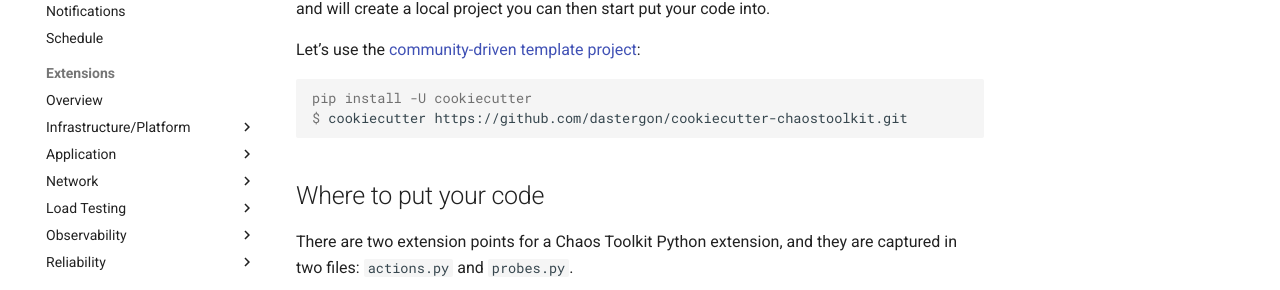
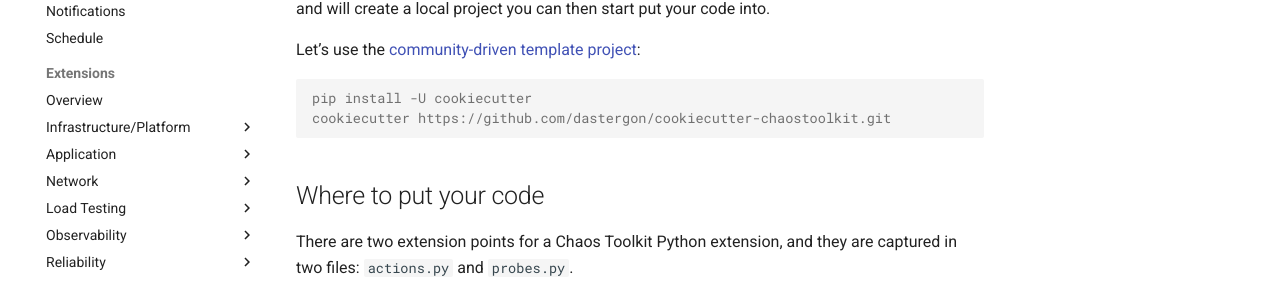
Before and after one commit to chaostoolkit/chaostoolkit-documentation, an MkDocs documentation site: the page built from sources/reference/extending/extending-with-python.md, in a window 1280 px wide and 900 px high. Shown: the part 364-654 px from the top of the window. Built offline with MkDocs 1.6.1 and Material for MkDocs 9.7.7, drawn with Linux system fonts in a browser that asks for light colours; comment, search, counter and statistics services are not loaded.

````diff
--- a/sources/reference/extending/extending-with-python.md
+++ b/sources/reference/extending/extending-with-python.md
@@ -15,7 +15,7 @@ Let's use the [community-driven template project][tpl]:
 
 ```console
 pip install -U cookiecutter
-$ cookiecutter https://github.com/dastergon/cookiecutter-chaostoolkit.git
+cookiecutter https://github.com/dastergon/cookiecutter-chaostoolkit.git
 ```
 
 ## Where to put your code
````
